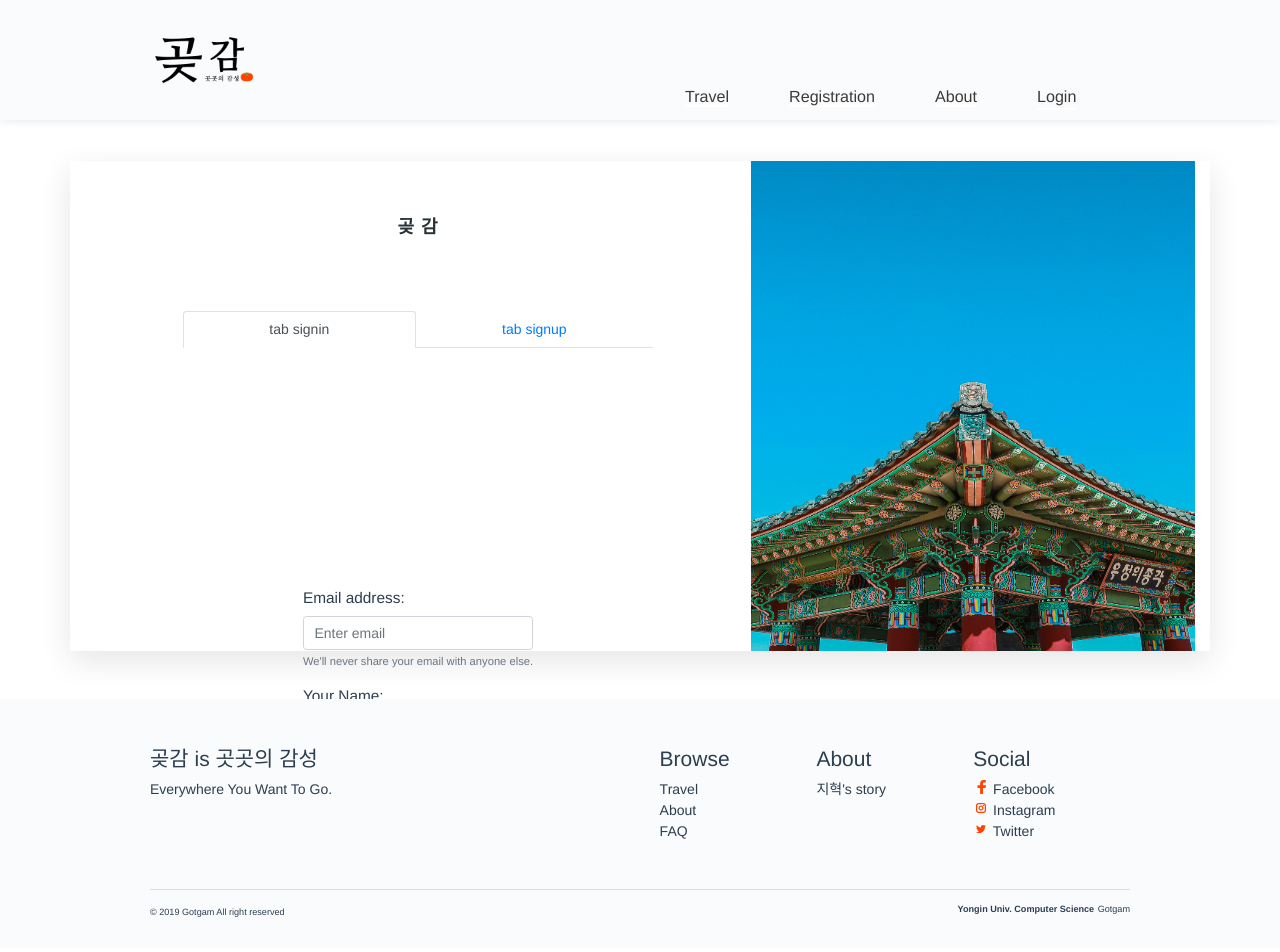
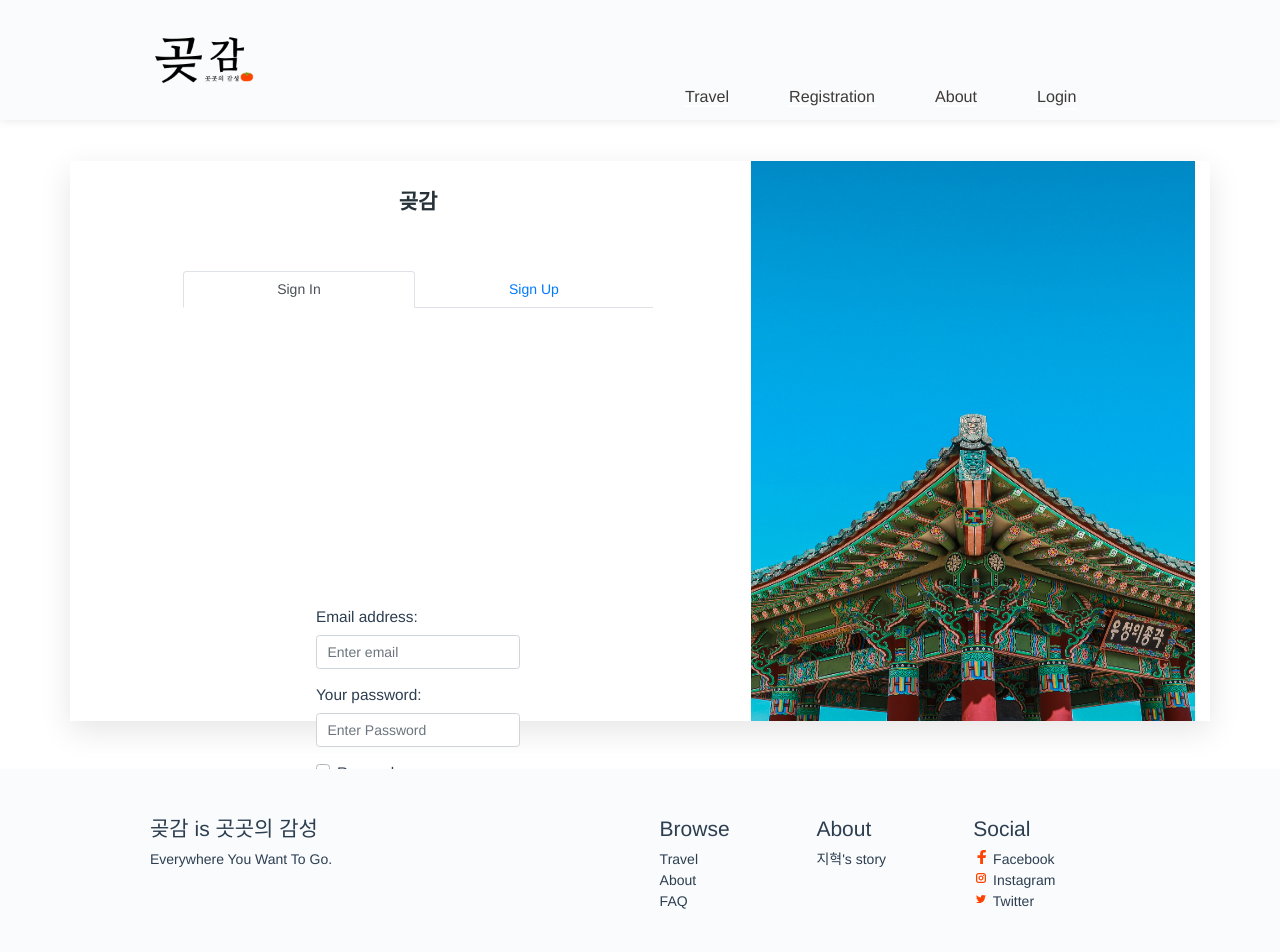
Before and after one commit to HyunYuJin/gotgam_pro, a Vue app in the folder frontend/: page /#/login in a window 1280 px wide. Shown: the top 952 px of the page. Built offline with nearby package versions, Linux system fonts and the light colour scheme; what vue-image-upload-resize would draw is missing.

Commit message:
Login form 수정

```diff
--- a/frontend/src/components/login.vue
+++ b/frontend/src/components/login.vue
@@ -1,18 +1,55 @@
 <template>
 <div class="wrap4">
   <b-container class="login_inner_wrap">
-    <article class="half">
-      <h1>곶감</h1>
+    <div class="half">
+      <h4>곶감</h4>
       <div class="content">
           <b-tabs fill>
-            <b-tab title="tab signin" active>
-              <div class="signin-cont cont">
+            <b-tab title="Sign In" active>
+              <div class="cont">
                 <b-form @submit="onSubmit" @reset="onReset" v-if="show">
                   <b-form-group
                     id="input-group-1"
                     label="Email address:"
                     label-for="input-1"
-                    description="We'll never share your email with anyone else."
+                  >
+                    <b-form-input
+                      id="input-1"
+                      v-model="form.email"
+                      type="email"
+                      required
+                      placeholder="Enter email"
+                    ></b-form-input>
+                  </b-form-group>
+
+                  <b-form-group id="input-group-2" label="Your password:" label-for="input-2">
+                    <b-form-input
+                      id="input-2"
+                      v-model="form.password"
+                      required
+                      placeholder="Enter Password"
+                    ></b-form-input>
+                  </b-form-group>
+
+                  <b-form-group id="input-group-4">
+                    <b-form-checkbox-group v-model="form.checked" id="checkboxes-4">
+                      <b-form-checkbox value="me">Remember me</b-form-checkbox>
+                    </b-form-checkbox-group>
+                  </b-form-group>
+
+                  <b-button type="submit" variant="primary">Sign In</b-button>
+                  <b-button type="reset" variant="danger">Reset</b-button>
+                </b-form>
+              </div>
+            </b-tab>
+
+            <b-tab title="Sign Up">
+              <div class="cont">
+                <b-form @submit="onSubmit" @reset="onReset" v-if="show">
+                  <b-form-group
+                    id="input-group-1"
+                    label="Email address:"
+                    label-for="input-1"
                   >
                     <b-form-input
                       id="input-1"
@@ -32,76 +69,32 @@
                     ></b-form-input>
                   </b-form-group>
 
-                  <b-form-group id="input-group-3" label="Food:" label-for="input-3">
-                    <b-form-select
+                  <b-form-group id="input-group-2" label="Your password:" label-for="input-3">
+                    <b-form-input
                       id="input-3"
-                      v-model="form.food"
-                      :options="foods"
+                      v-model="form.password"
                       required
-                    ></b-form-select>
-                  </b-form-group>
-
-                  <b-form-group id="input-group-4">
-                    <b-form-checkbox-group v-model="form.checked" id="checkboxes-4">
-                      <b-form-checkbox value="me">Check me out</b-form-checkbox>
-                    </b-form-checkbox-group>
-                  </b-form-group>
-
-                  <b-button type="submit" variant="primary">Submit</b-button>
-                  <b-button type="reset" variant="danger">Reset</b-button>
-                </b-form>
-              </div>
-            </b-tab>
-            <b-tab title="tab signup">
-              <div class="signup-cont cont">
-                <b-form @submit="onSubmit" @reset="onReset" v-if="show">
-                  <b-form-group
-                    id="input-group-1"
-                    label="Email address:"
-                    label-for="input-1"
-                    description="We'll never share your email with anyone else."
-                  >
-                    <b-form-input
-                      id="input-1"
-                      v-model="form.email"
-                      type="email"
-                      required
-                      placeholder="Enter email"
+                      placeholder="Enter Password"
                     ></b-form-input>
                   </b-form-group>
 
-                  <b-form-group id="input-group-2" label="Your Name:" label-for="input-2">
+                  <b-form-group id="input-group-2" label="Your password check:" label-for="input-4">
                     <b-form-input
-                      id="input-2"
-                      v-model="form.name"
+                      id="input-4"
+                      v-model="form.passwordchk"
                       required
-                      placeholder="Enter name"
+                      placeholder="Password check"
                     ></b-form-input>
                   </b-form-group>
 
-                  <b-form-group id="input-group-3" label="Food:" label-for="input-3">
-                    <b-form-select
-                      id="input-3"
-                      v-model="form.food"
-                      :options="foods"
-                      required
-                    ></b-form-select>
-                  </b-form-group>
-
-                  <b-form-group id="input-group-4">
-                    <b-form-checkbox-group v-model="form.checked" id="checkboxes-4">
-                      <b-form-checkbox value="me">Check me out</b-form-checkbox>
-                    </b-form-checkbox-group>
-                  </b-form-group>
-
-                  <b-button type="submit" variant="primary">Submit</b-button>
+                  <b-button type="submit" variant="primary">Sign Up</b-button>
                   <b-button type="reset" variant="danger">Reset</b-button>
                 </b-form>
               </div>
             </b-tab>
           </b-tabs>
       </div>
-    </article>
+    </div>
     <div class="half bg">
       <img src="../assets/back.jpg" />
     </div>
@@ -116,10 +109,11 @@ export default {
         form: {
           email: '',
           name: '',
-          food: null,
+          password: '',
+          passwordchk: '',
           checked: []
         },
-        foods: [{ text: 'Select One', value: null }, 'Carrots', 'Beans', 'Tomatoes', 'Corn'],
+
         show: true
       }
     },
@@ -156,7 +150,7 @@ export default {
   }
 
   .login_inner_wrap {
-    height: 35rem;
+    height: 40rem;
     position: relative;
     background-color: #fff;
     box-shadow: rgba(0, 0, 0, 0.1) 0px 10px 30px;
@@ -172,8 +166,11 @@ export default {
   .login_inner_wrap .half {
     width: 60%;
     height: 100%;
-    padding: 4rem 7rem;
     float: left;
+  }
+
+  .content {
+    padding: 2rem 7rem 1.5rem;
   }
 
   .login_inner_wrap .half.bg {
@@ -188,21 +185,11 @@ export default {
     height: 100%;
   }
 
-  .login_inner_wrap h1 {
-    font-size: 18px;
+  .login_inner_wrap h4 {
     font-weight: 700;
-    margin-bottom: 23px;
+    padding-top: 2rem;
     text-align: center;
-    text-indent: 6px;
-    letter-spacing: 7px;
-    text-transform: uppercase;
     color: #263238;
-  }
-
-  .login_inner_wrap .tabs {
-    width: 100%;
-    margin-bottom: 29px;
-    border-bottom: 1px solid #d9d9d9;
   }
 
   .login_inner_wrap .tabs .tab {
@@ -212,25 +199,11 @@ export default {
     cursor: pointer;
     letter-spacing: 0;
     border-bottom: 1px solid #d9d9d9;
-    user-select: none;
     transition: all 0.1s ease-in-out;
   }
 
-  .login_inner_wrap .tabs .tab a {
-    font-size: 11px;
-    text-decoration: none;
-    text-transform: uppercase;
-    color: #d9d9d9;
-    transition: all 0.1s ease-in-out;
-  }
-
-  .login_inner_wrap .tabs .tab.active a,
-  .login_inner_wrap .tabs .tab:hover a {
-    color: #263238;
-  }
-
-  .login_inner_wrap .tabs .tab.active {
-    border-bottom: 1px solid #263238;
+  .cont {
+    padding-top: 3rem;
   }
 
   .login_inner_wrap .content form {
@@ -238,26 +211,22 @@ export default {
   }
 
   .login_inner_wrap .content label:first-of-type,
-  .login_inner_wrap .content input:first-of-type,
-  .login_inner_wrap .content .more:first-of-type {
+  .login_inner_wrap .content input:first-of-type{
     animation: slideIn 0.4s cubic-bezier(0.37, 0.82, 0.2, 1);
   }
 
   .login_inner_wrap .content label:nth-of-type(2),
-  .login_inner_wrap .content input:nth-of-type(2),
-  .login_inner_wrap .content .more:nth-of-type(2) {
+  .login_inner_wrap .content input:nth-of-type(2){
     animation: slideIn 0.5s cubic-bezier(0.37, 0.82, 0.2, 1);
   }
 
   .login_inner_wrap .content label:nth-of-type(3),
-  .login_inner_wrap .content input:nth-of-type(3),
-  .login_inner_wrap .content .more:nth-of-type(3) {
+  .login_inner_wrap .content input:nth-of-type(3) {
     animation: slideIn 0.6s cubic-bezier(0.37, 0.82, 0.2, 1);
   }
 
   .login_inner_wrap .content label:nth-of-type(4),
-  .login_inner_wrap .content input:nth-of-type(4),
-  .login_inner_wrap .content .more:nth-of-type(3) {
+  .login_inner_wrap .content input:nth-of-type(4) {
     animation: slideIn 0.7s cubic-bezier(0.37, 0.82, 0.2, 1);
   }
 
@@ -288,22 +257,4 @@ export default {
       margin-left: 0px;
     }
   }
-
-  .credits {
-    display: block;
-    position: absolute;
-    right: 0;
-    bottom: 0;
-    color: #999999;
-    font-size: 14px;
-    margin: 0 10px 10px 0;
-  }
-
-  .credits a {
-    filter: progid:DXImageTransform.Microsoft.Alpha(Opacity=80);
-    opacity: 0.8;
-    color: inherit;
-    font-weight: 700;
-    text-decoration: none;
-  }
 </style>
```
